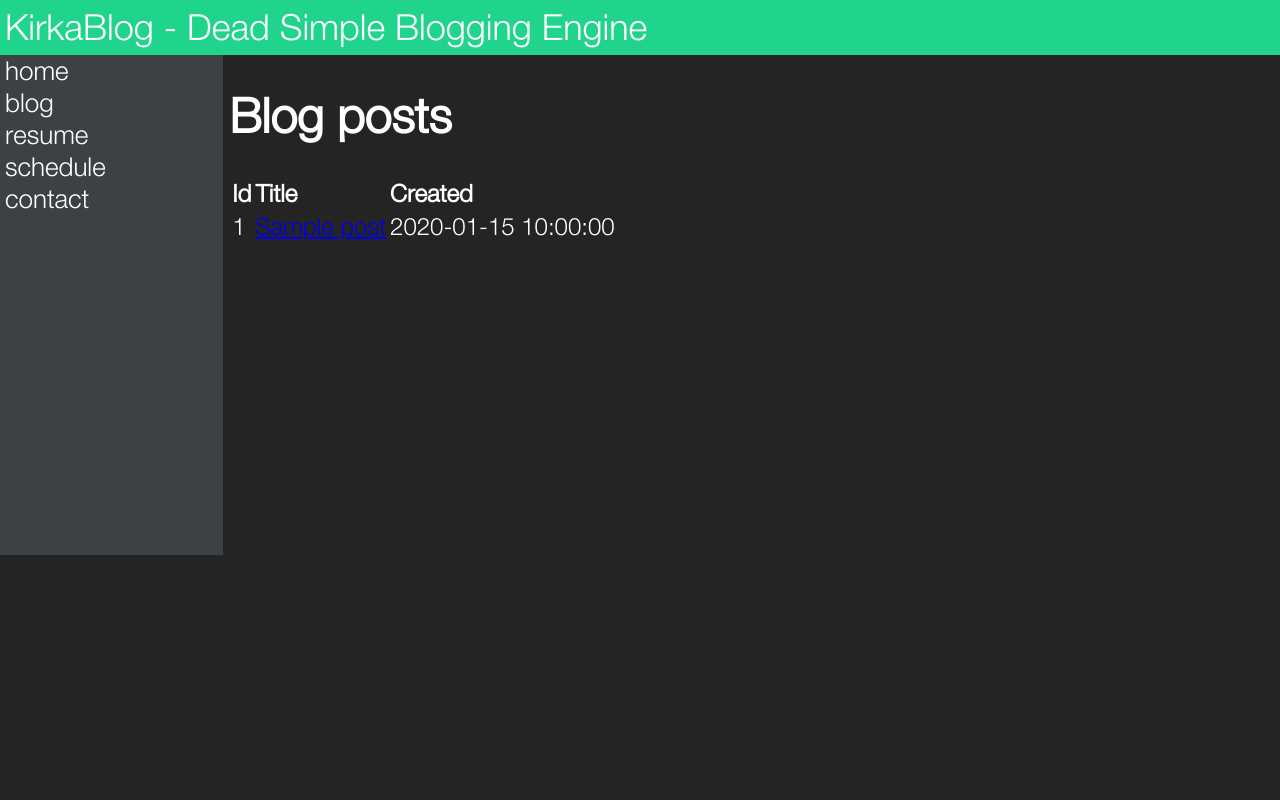
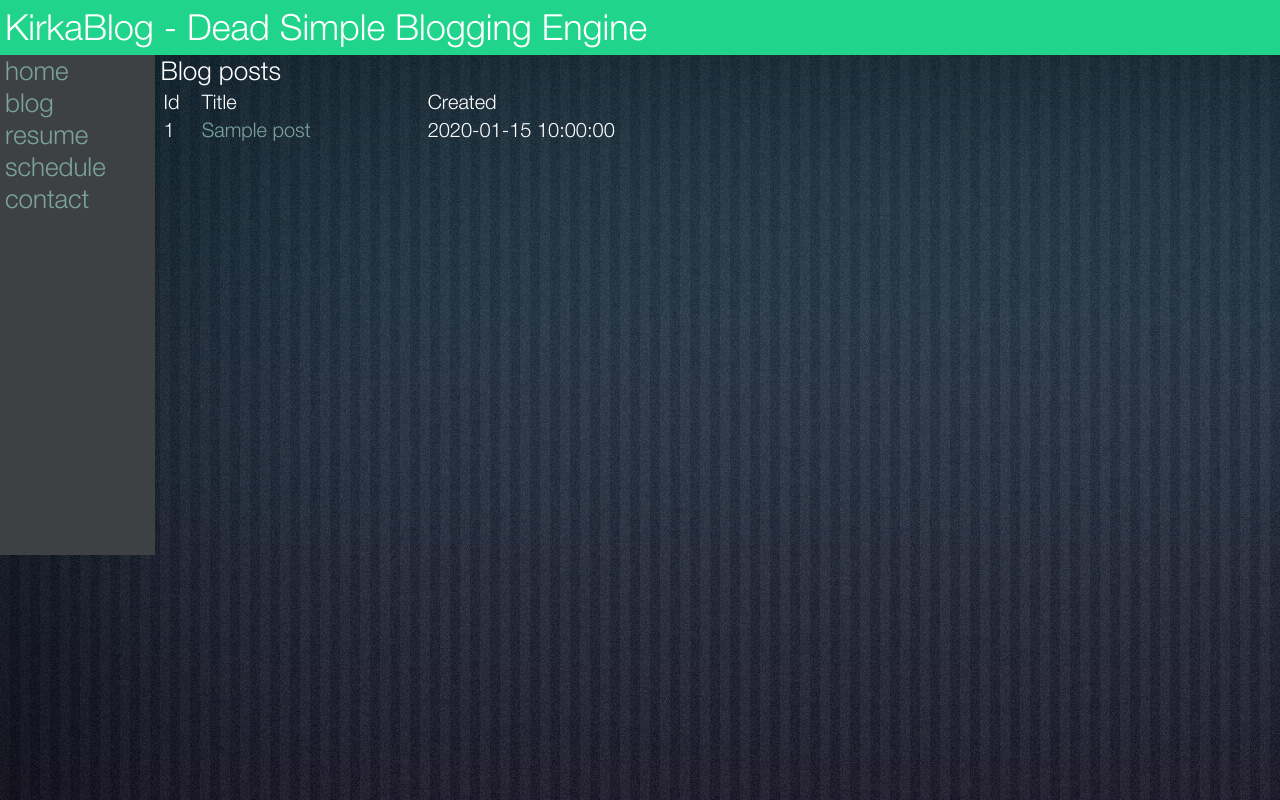
Before and after one commit to kirka121/kirkalog, a CakePHP app: the page made by app/View/Posts/index.ctp in a window 1280 px wide. Run offline with PHP 8.4 and a stand-in for CakePHP, Linux system fonts and the light colour scheme; the template is opened without the code that fills it: most values are stand-ins (such as "Sample title", 1, 10 or a date in 2020); some libraries are stand-ins or nearby versions.

Commit message:
creating a proper view for blog posts

```diff
--- a/app/Controller/AppController.php
+++ b/app/Controller/AppController.php
@@ -32,6 +32,5 @@ App::uses('Controller', 'Controller');
  * @link		http://book.cakephp.org/2.0/en/controllers.html#the-app-controller
  */
 class AppController extends Controller {
-
-   // public @components = array('DebugKit.Toolbar');
+    //public $components = array('DebugKit.Toolbar'); //debugger toolbar
 }
--- a/app/View/Layouts/default.ctp
+++ b/app/View/Layouts/default.ctp
@@ -1,23 +1,10 @@
-<?php
-/**
- *
- * PHP 5
- *
- * CakePHP(tm) : Rapid Development Framework (http://cakephp.org)
- * Copyright (c) Cake Software Foundation, Inc. (http://cakefoundation.org)
- *
- * Licensed under The MIT License
- * For full copyright and license information, please see the LICENSE.txt
- * Redistributions of files must retain the above copyright notice.
- *
- * @copyright     Copyright (c) Cake Software Foundation, Inc. (http://cakefoundation.org)
- * @link          http://cakephp.org CakePHP(tm) Project
- * @package       app.View.Layouts
- * @since         CakePHP(tm) v 0.10.0.1076
- * @license       http://www.opensource.org/licenses/mit-license.php MIT License
- */
+<?php/*
+TODO:
+- enable mod rewrite
+- plug in font
+- apply background image
+*/?>
 
-?>
 <!DOCTYPE html>
 <html>
 <head>
@@ -26,15 +13,11 @@
         KirkaBlog
 	</title>
 	<?php
-		echo $this->Html->meta('icon');
-
+        echo $this->Html->meta('icon', $this->Html->url('/files/favicon.ico'));
 		echo $this->Html->css('cake.generic');
-
         echo $this->Html->script('jquery.js');
         echo $this->Html->script('jquery.color.js');
         echo $this->Html->script('kirkablog.start.js');
-
-
 		echo $this->fetch('meta');
 		echo $this->fetch('css');
 		echo $this->fetch('script');
@@ -43,20 +26,19 @@
 <body>
     <div id="main_container">
         <div id="header">
-            <span>KirkaBlog - Dead Simple Blogging Engine</span>
+            <h2>KirkaBlog - Dead Simple Blogging Engine</h2>
         </div>
         <div id="left_sidebar">
             <ul id="menu_list">
-                <li>home</li>
-                <li>blog</li>
-                <li>resume</li>
-                <li>schedule</li>
-                <li>contact</li>
+                <li><a href="/">home</a></li>
+                <li><a href="/posts/index">blog</a></li>
+                <li><a href="#">resume</a></li>
+                <li><a href="#">schedule</a></li>
+                <li><a href="#">contact</a></li>
             </ul>
         </div>
         <div id="content">
 			<?php echo $this->Session->flash(); ?>
-
 			<?php echo $this->fetch('content'); ?>
 		</div>
     </div>
--- a/app/View/Posts/index.ctp
+++ b/app/View/Posts/index.ctp
@@ -1,24 +1,21 @@
 <!-- File: /app/View/Posts/index.ctp -->
-
 <h1>Blog posts</h1>
-<table>
+<table id="post_display">
     <tr>
         <th>Id</th>
         <th>Title</th>
         <th>Created</th>
     </tr>
-
     <!-- Here is where we loop through our $posts array, printing out post info -->
-
     <?php foreach ($posts as $post): ?>
     <tr>
         <td><?php echo $post['Post']['id']; ?></td>
         <td>
-            <?php echo $this->Html->link($post['Post']['title'],
-array('controller' => 'posts', 'action' => 'view', $post['Post']['id'])); ?>
+            <?php echo $this->Html->link($post['Post']['title'], array('controller' => 'posts', 'action' => 'view', $post['Post']['id'])); ?>
         </td>
         <td><?php echo $post['Post']['created']; ?></td>
     </tr>
     <?php endforeach; ?>
+
     <?php unset($post); ?>
 </table>
--- a/app/webroot/css/cake.generic.css
+++ b/app/webroot/css/cake.generic.css
@@ -6,14 +6,36 @@
 body{
     min-width: 700px;
     background-color: #242424;
+    background-image: url('/img/background.jpg');
     font-family: "Helvetica Neue Light", serif;
     color: #ffffff;
     margin: 0 auto;
-    font-size: 24px;
+    font-size: 20px;
+}
+h1{
+    font-weight: normal;
+    font-size: 26px;
+    padding: 0;
+    margin: 0;
+}
+h2{
+    font-weight: normal;
+    font-style: normal;
+    font-size: 36px;
+    padding: 0;
+    margin: 0;
+}
+th{
+    font-weight: normal;
+}
+a{
+    color: #7ba39c;
+    text-decoration: none;
 }
 #main_container{
     height: 100%;
     text-align: left;
+    min-width: 820px;
 }
 #header{
     height: 50px;
@@ -25,7 +47,7 @@ body{
 }
 #left_sidebar{
     background-color: #3e4143;
-    width: 17%;
+    width: 150px;
     min-height: 500px;
     padding-left: 5px;
     display: inline-block;
@@ -38,6 +60,12 @@ body{
 }
 #content{
     vertical-align: top;
-    width: 81%;
+    width: 650px;
     display: inline-block;
 }
+#post_display{
+    width: 100%;
+}
+#post_display th{
+
+}
```
Also changed, not shown: app/Controller/PostsController.php (+11 -1 lines), app/View/Posts/view.ctp (added, +8 -0 lines), app/webroot/.htaccess, app/webroot/files/favicon.ico (renamed from app/webroot/img/favicon.ico), app/webroot/img/background.jpg (added).
